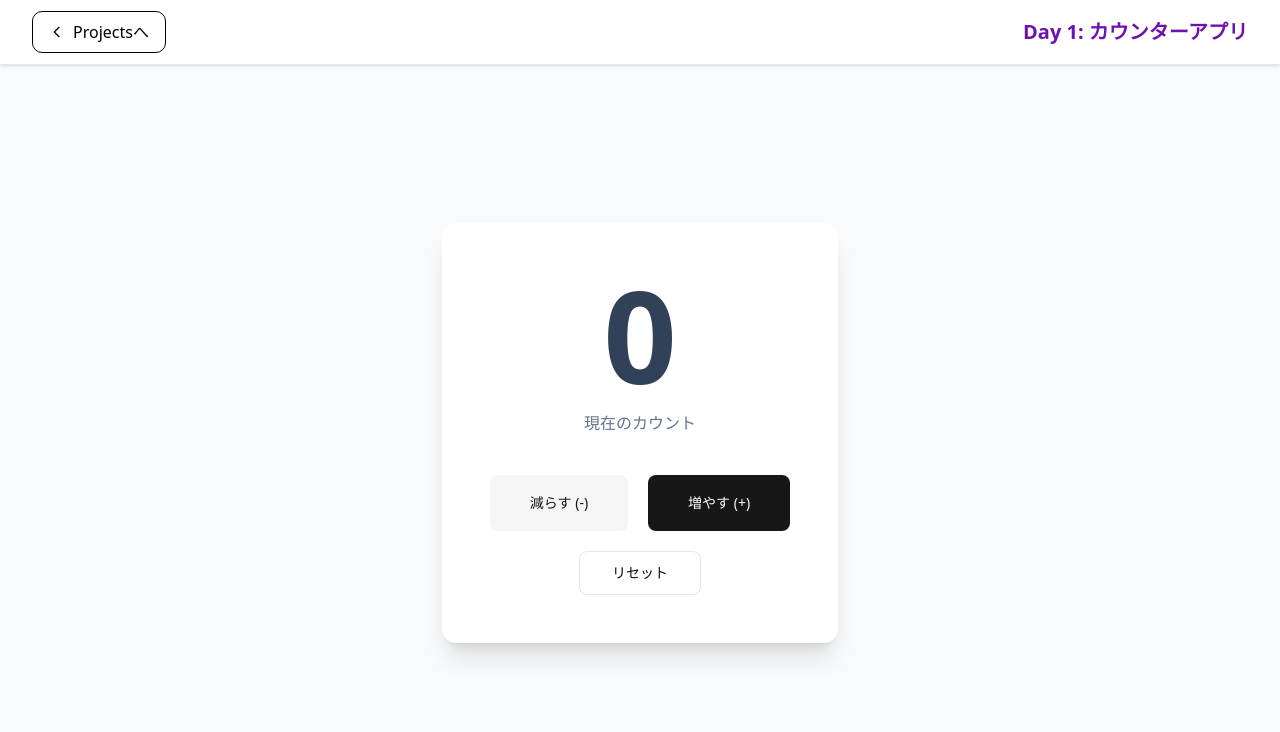
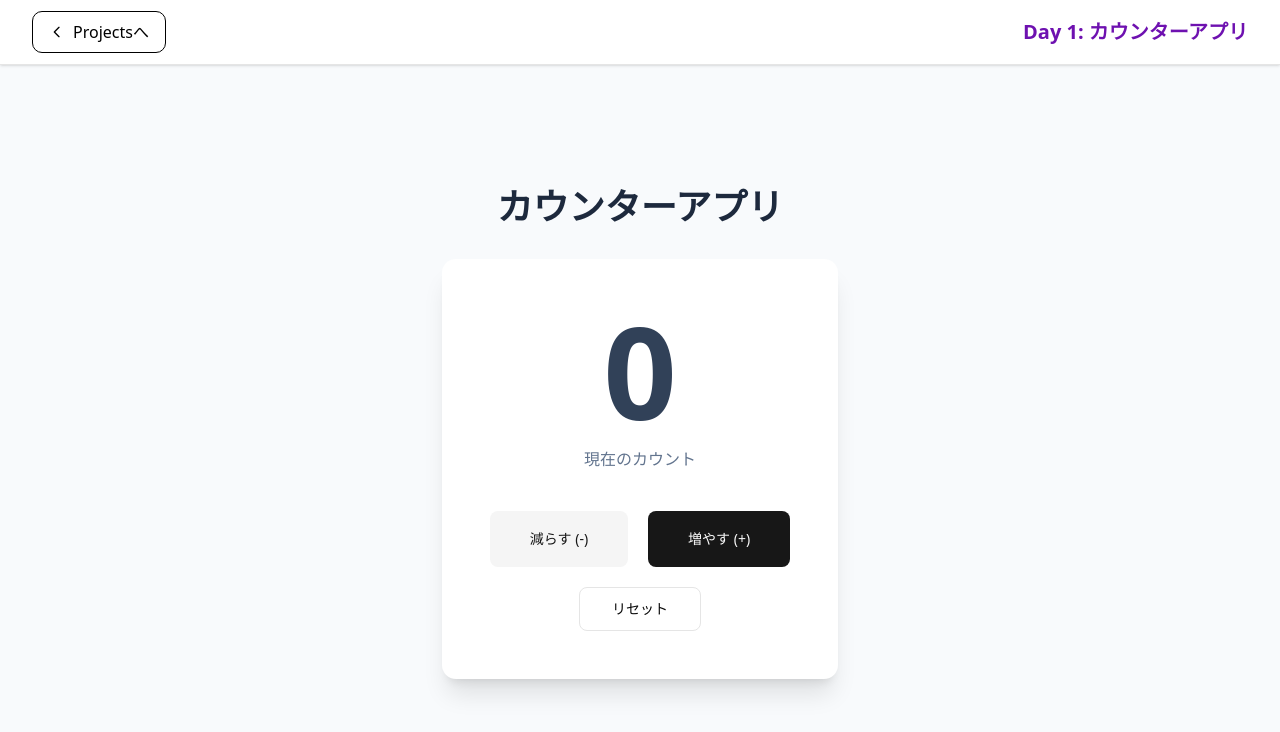
Before and after one commit to atsuki61/100DaysOfCode, a Next.js app: page /day1-counter in a window 1280 px wide. Shown: the top 732 px of the page. Built offline with nearby package versions, Linux system fonts and the light colour scheme.

Commit message:
タイトル

```diff
--- a/src/app/day1-counter/page.tsx
+++ b/src/app/day1-counter/page.tsx
@@ -3,8 +3,13 @@ import Counter from './components/Counter'; // Counterコンポーネントを
 
 export default function HomePage() { //ページの中身を定義
   return (
-    // h-full: 親要素の高さ全体を使用 (layout.tsxのmainがflex-1なので、メインコンテンツ領域全体)
-    <div className="flex justify-center items-center h-full">
+    // コンテナ: 縦フレックス、全高、中央寄せ、パディング
+    <div className="flex flex-col items-center justify-center h-full space-y-8">
+      {/* ページタイトル: 大文字、太字、濃いグレー */}
+      <h1 className="text-4xl font-bold text-slate-800 dark:text-slate-100">
+        カウンターアプリ
+      </h1>
+
       <Counter />
     </div>
   );
```
